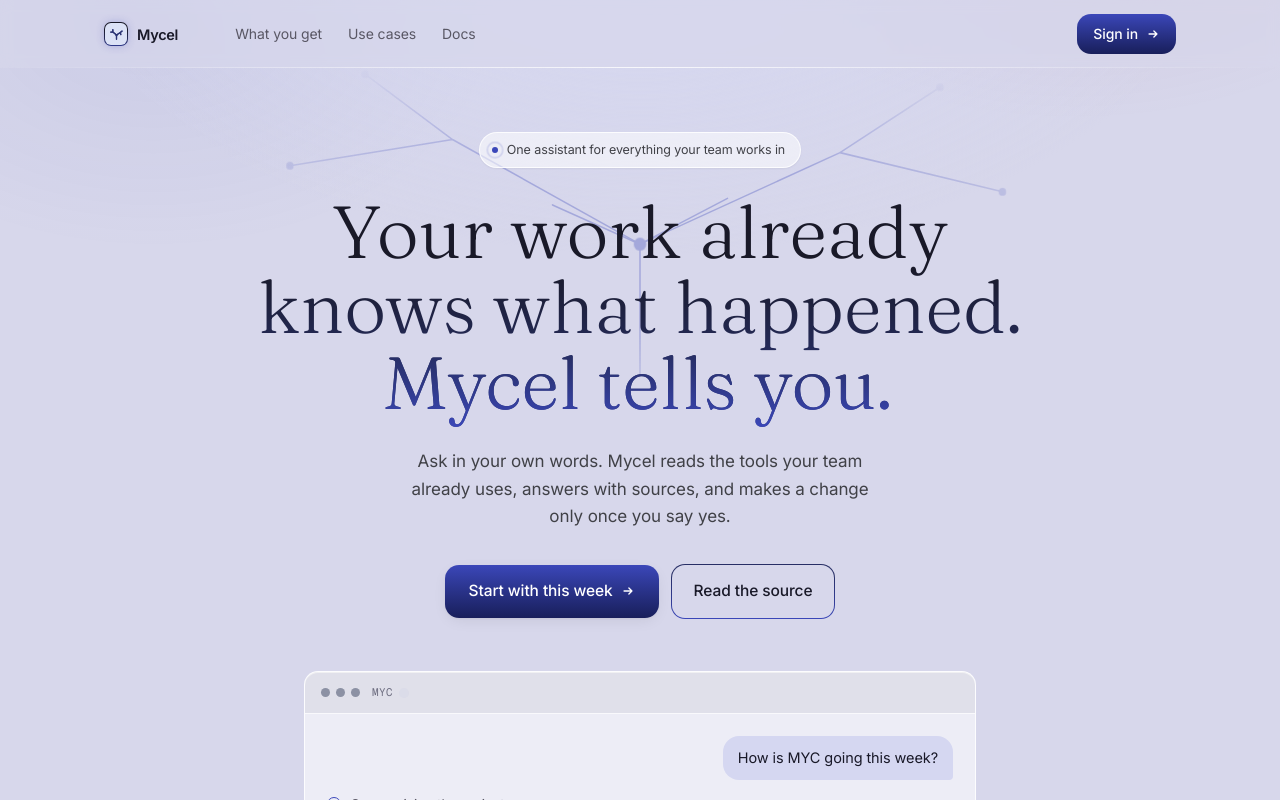
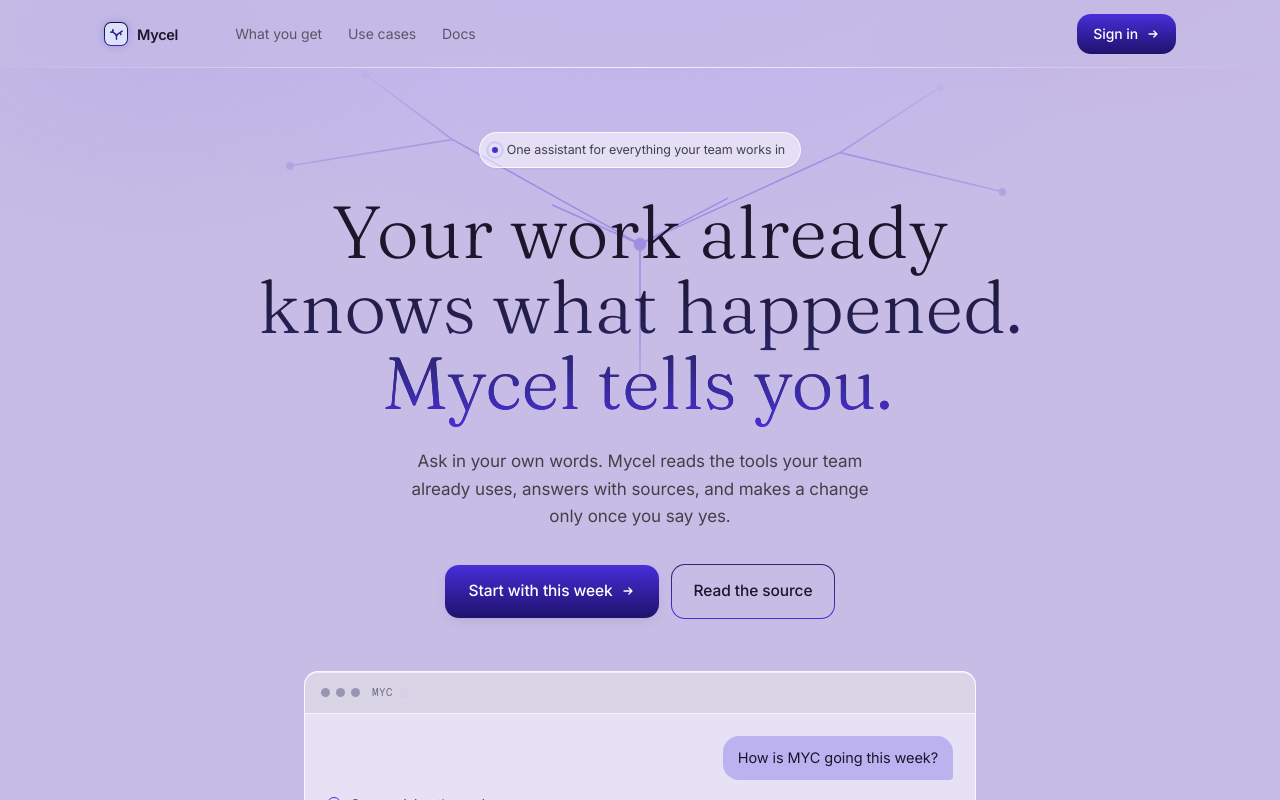
Before and after one commit to vuzlee/mycel, a React (Vite) app in the folder web/: page /app/home in a window 1280 px wide. Shown: the top 800 px of the page. Built offline with nearby package versions, Linux system fonts and the light colour scheme; no server answers.

Commit message:
style(web): lavender violet, Nothing archived under its label (MYC-183)

```diff
--- a/web/src/styles/asking.css
+++ b/web/src/styles/asking.css
@@ -7,7 +7,7 @@
   z-index: 40;
   inset: 0;
   padding: 24px;
-  background: rgb(10 10 15 / 0.44);
+  background: rgb(11 9 16 / 0.44);
   /* Stated, not inherited: the drawer's media query hides and fades `.scrim`, and a
      confirmation that fades out under it would be a dialog nobody can answer. */
   opacity: 1;
@@ -168,7 +168,7 @@
     position: fixed;
     z-index: 19;
     inset: 0;
-    background: rgb(10 10 15 / 0.44);
+    background: rgb(11 9 16 / 0.44);
     opacity: 0;
     pointer-events: none;
     transition: opacity 0.22s ease;
--- a/web/src/styles/base.css
+++ b/web/src/styles/base.css
@@ -6,34 +6,34 @@
  */
 
 :root {
-  --mark-ink: #464d92;
-  --wordmark: #30316b;
-  --ground: #e4e5e9;
+  --mark-ink: #49399f;
+  --wordmark: #382675;
+  --ground: #cbcbd7;
   --surface: #ffffff;
-  --sunk: #dadae8;
+  --sunk: #cac3e0;
   --raised: #ffffff;
 
-  --ink: #14141b;
+  --ink: #15131c;
   --ink-2: #404147;
   --muted: #595764;
   --faint: #6e6e81;
 
-  --rule: #d0d1dd;
-  --rule-2: #8c91a4;
+  --rule: #cbc7db;
+  --rule-2: #9796b2;
 
-  --accent: #464d92;
-  --accent-hover: #454c84;
+  --accent: #49399f;
+  --accent-hover: #463a8f;
   --accent-ink: #ffffff;
-  --accent-soft: #d5d7f1;
-  --accent-line: #747fdc;
+  --accent-soft: #bdb2f0;
+  --accent-line: #8b7af1;
   /* The accent itself, with the accent's own ink on top. Not a tint of it: the surfaces
      a selection lands on are already tinted — the question bubble is `--accent-soft` —
      and a tint over a tint is not a mark. The pair is the one combination that reads on
      every background the app has. */
-  --select: #464d92;
+  --select: #49399f;
   --select-ink: #ffffff;
   /* A cited quote, marked over text: the accent, thin enough to read through. */
-  --quote-mark: rgb(70 77 146 / 20%);
+  --quote-mark: rgb(73 57 159 / 20%);
 
   --flag: #a63d6b;
   --flag-soft: #fdeef4;
@@ -55,23 +55,23 @@
      the three still separate, because they separate by POSITION ALONG ONE ARC rather than
      by being unrelated colors. Done gets the accent's own hue on purpose: it is the one
      the page is asking you to want. */
-  --todo: #626477;
-  --doing: #586da7;
-  --done: #4b3e8a;
+  --todo: #635e7b;
+  --doing: #595abb;
+  --done: #5c3197;
   --late: #c03c78;
 
   /* The heatmap's five steps, palest to full. Its own ramp rather than opacity over the
      accent: a translucent cell picks up whatever is behind it, and these sit on two
      different surfaces. */
-  --heat-0: #d5d7f1;
-  --heat-1: #c3c9ef;
-  --heat-2: #6e78cc;
-  --heat-3: #5f68bf;
-  --heat-4: #464d92;
+  --heat-0: #bdb2f0;
+  --heat-1: #b5adf5;
+  --heat-2: #8272e1;
+  --heat-3: #7260d5;
+  --heat-4: #49399f;
 
-  --shadow-sm: 0 1px 2px rgb(20 20 27 / 0.05);
-  --shadow-md: 0 4px 16px -4px rgb(20 20 27 / 0.1), 0 1px 3px rgb(20 20 27 / 0.05);
-  --shadow-lg: 0 16px 40px -12px rgb(36 36 67 / 0.18);
+  --shadow-sm: 0 1px 2px rgb(21 19 28 / 0.05);
+  --shadow-md: 0 4px 16px -4px rgb(21 19 28 / 0.1), 0 1px 3px rgb(21 19 28 / 0.05);
+  --shadow-lg: 0 16px 40px -12px rgb(41 31 72 / 0.18);
 
   --sans: "Inter", ui-sans-serif, system-ui, -apple-system, sans-serif;
   --mono: "Geist Mono", ui-monospace, SFMono-Regular, Menlo, monospace;
@@ -109,44 +109,44 @@
 @media (prefers-color-scheme: dark) {
   :root:not([data-theme="light"]) {
     color-scheme: dark;
-    --ground: #09090e;
-    --surface: #111115;
-    --sunk: #0e0e11;
-    --raised: #17161d;
+    --ground: #0a080f;
+    --surface: #121016;
+    --sunk: #0e0d12;
+    --raised: #18151e;
 
-    --ink: #d7d7e6;
-    --ink-2: #babdc6;
+    --ink: #cac3df;
+    --ink-2: #c9c9d5;
     --muted: #716e81;
     --faint: #565462;
 
-    --rule: #1f1f29;
-    --rule-2: #3a3e47;
+    --rule: #211d2b;
+    --rule-2: #383949;
 
-    --mark-ink: #737cdc;
+    --mark-ink: #8d79f1;
 
-    --wordmark: #666cd8;
-    --accent: #5f69d8;
-    --accent-hover: #c7cdee;
-    --accent-ink: #111218;
-    --accent-soft: #232437;
-    --accent-line: #3f4062;
-    --select: #5f69d8;
-    --select-ink: #111218;
-    --quote-mark: rgb(95 105 216 / 30%);
+    --wordmark: #8369ee;
+    --accent: #7860ef;
+    --accent-hover: #b6b0f2;
+    --accent-ink: #111019;
+    --accent-soft: #25203b;
+    --accent-line: #433968;
+    --select: #7860ef;
+    --select-ink: #111019;
+    --quote-mark: rgb(120 96 239 / 30%);
 
     --flag: #f090b4;
     --flag-soft: #231721;
 
-    --todo: #6a6c83;
-    --doing: #899dd4;
-    --done: #644ac2;
+    --todo: #746e92;
+    --doing: #9394e6;
+    --done: #8c47db;
     --late: #f18ab4;
 
-    --heat-0: #17161f;
-    --heat-1: #2c2d4a;
-    --heat-2: #3f4062;
-    --heat-3: #4b5075;
-    --heat-4: #5f69d8;
+    --heat-0: #191421;
+    --heat-1: #30274f;
+    --heat-2: #433968;
+    --heat-3: #4b447c;
+    --heat-4: #7860ef;
 
     --shadow-sm: none;
     --shadow-md: 0 4px 16px -4px rgb(0 0 0 / 0.5);
@@ -156,44 +156,44 @@
 
 :root[data-theme="dark"] {
   color-scheme: dark;
-  --ground: #09090e;
-  --surface: #111115;
-  --sunk: #0e0e11;
-  --raised: #17161d;
+  --ground: #0a080f;
+  --surface: #121016;
+  --sunk: #0e0d12;
+  --raised: #18151e;
 
-  --ink: #d7d7e6;
-  --ink-2: #babdc6;
+  --ink: #cac3df;
+  --ink-2: #c9c9d5;
   --muted: #716e81;
   --faint: #565462;
 
-  --rule: #1f1f29;
-  --rule-2: #3a3e47;
+  --rule: #211d2b;
+  --rule-2: #383949;
 
-  --mark-ink: #737cdc;
+  --mark-ink: #8d79f1;
 
-  --wordmark: #666cd8;
-  --accent: #5f69d8;
-  --accent-hover: #c7cdee;
-  --accent-ink: #111218;
-  --accent-soft: #232437;
-  --accent-line: #3f4062;
-  --select: #5f69d8;
-  --select-ink: #111218;
-  --quote-mark: rgb(95 105 216 / 30%);
+  --wordmark: #8369ee;
+  --accent: #7860ef;
+  --accent-hover: #b6b0f2;
+  --accent-ink: #111019;
+  --accent-soft: #25203b;
+  --accent-line: #433968;
+  --select: #7860ef;
+  --select-ink: #111019;
+  --quote-mark: rgb(120 96 239 / 30%);
 
   --flag: #f090b4;
   --flag-soft: #231721;
 
-  --todo: #6a6c83;
-  --doing: #899dd4;
-  --done: #644ac2;
+  --todo: #746e92;
+  --doing: #9394e6;
+  --done: #8c47db;
   --late: #f18ab4;
 
-  --heat-0: #17161f;
-  --heat-1: #2c2d4a;
-  --heat-2: #3f4062;
-  --heat-3: #4b5075;
-  --heat-4: #5f69d8;
+  --heat-0: #191421;
+  --heat-1: #30274f;
+  --heat-2: #433968;
+  --heat-3: #4b447c;
+  --heat-4: #7860ef;
 
   --shadow-sm: none;
   --shadow-md: 0 4px 16px -4px rgb(0 0 0 / 0.5);
--- a/web/src/styles/glass-pages.css
+++ b/web/src/styles/glass-pages.css
@@ -74,9 +74,9 @@
 
 .gate button.primary,
 .picker .primary {
-  background: linear-gradient(135deg, #3c4ace, #394498);
+  background: linear-gradient(135deg, #5136ea, #3a28a9);
   color: #fff;
-  box-shadow: 0 8px 24px -10px rgb(60 74 206 / 0.8);
+  box-shadow: 0 8px 24px -10px rgb(81 54 234 / 0.8);
 }
 
 /* ---------------------------------------------------------------- sign-in */
@@ -515,7 +515,7 @@
 
 .home .cases .bar.late {
   /* The one that slipped: the deep end of the violet, not a second hue. */
-  fill: color-mix(in oklab, var(--accent) 35%, #9a5cf0);
+  fill: color-mix(in oklab, var(--accent) 35%, #cd68ff);
 }
 
 .home .cases .slot {
--- a/web/src/styles/glass.css
+++ b/web/src/styles/glass.css
@@ -3,70 +3,70 @@
    those blur through a ::before backing layer instead. */
 
 :root {
-  --ground: #d7d7eb;
-  --ink: #191928;
-  --accent: #3b47b9;
-  --accent-hover: #3a45a8;
-  --mark-ink: #3b47b9;
-  --select: #3b47b9;
+  --ground: #c7bce6;
+  --ink: #1b162b;
+  --accent: #482eda;
+  --accent-hover: #3d27bb;
+  --mark-ink: #482eda;
+  --select: #482eda;
   --glass: rgb(255 255 255 / 0.55);
   --glass-hover: rgb(255 255 255 / 0.7);
   --glass-strong: rgb(255 255 255 / 0.68);
   --glass-line: rgb(255 255 255 / 0.8);
   --glass-edge: inset 0 1px 0 rgb(255 255 255 / 0.9);
-  --glass-shadow: 0 8px 32px rgb(48 50 109 / 0.12);
+  --glass-shadow: 0 8px 32px rgb(55 37 120 / 0.12);
   --glass-blur: blur(6px);
-  --blob-a: rgb(51 67 205 / 0);
-  --blob-b: rgb(79 51 203 / 0);
-  --blob-c: rgb(86 121 213 / 0);
+  --blob-a: rgb(71 43 234 / 0);
+  --blob-b: rgb(125 42 232 / 0);
+  --blob-c: rgb(85 89 237 / 0);
   --radius: 18px;
   --radius-sm: 14px;
 }
 
 @media (prefers-color-scheme: dark) {
   :root:not([data-theme="light"]) {
-    --ground: #0b0b12;
-    --sunk: #11111b;
-    --ink: #d4d5e7;
-    --muted: #6f708d;
-    --faint: #505160;
-    --accent: #5e66d7;
-    --mark-ink: #5e66d7;
-    --select: #3c4ace;
+    --ground: #0c0a13;
+    --sunk: #130f1d;
+    --ink: #c6c0e3;
+    --muted: #7d759b;
+    --faint: #514d63;
+    --accent: #7a5fee;
+    --mark-ink: #7a5fee;
+    --select: #5136ea;
     --select-ink: #ffffff;
     --glass: rgb(255 255 255 / 0.08);
     --glass-hover: rgb(255 255 255 / 0.12);
-    --glass-strong: rgb(26 26 40 / 0.6);
+    --glass-strong: rgb(28 24 42 / 0.6);
     --glass-line: rgb(255 255 255 / 0.18);
     --glass-edge: inset 0 1px 0 rgb(255 255 255 / 0.08);
-    --glass-shadow: 0 8px 32px rgb(17 19 46 / 0.35);
+    --glass-shadow: 0 8px 32px rgb(19 12 51 / 0.35);
     --glass-blur: blur(6px);
-    --blob-a: rgb(51 67 205 / 0);
-    --blob-b: rgb(79 51 203 / 0);
-    --blob-c: rgb(86 121 213 / 0);
+    --blob-a: rgb(71 43 234 / 0);
+    --blob-b: rgb(125 42 232 / 0);
+    --blob-c: rgb(85 89 237 / 0);
   }
 }
 
 :root[data-theme="dark"] {
-  --ground: #0b0b12;
-  --sunk: #11111b;
-  --ink: #d4d5e7;
-  --muted: #6f708d;
-  --faint: #505160;
-  --accent: #5e66d7;
-  --mark-ink: #5e66d7;
-  --select: #3c4ace;
+  --ground: #0c0a13;
+  --sunk: #130f1d;
+  --ink: #c6c0e3;
+  --muted: #7d759b;
+  --faint: #514d63;
+  --accent: #7a5fee;
+  --mark-ink: #7a5fee;
+  --select: #5136ea;
   --select-ink: #ffffff;
   --glass: rgb(255 255 255 / 0.08);
   --glass-hover: rgb(255 255 255 / 0.12);
-  --glass-strong: rgb(26 26 40 / 0.6);
+  --glass-strong: rgb(28 24 42 / 0.6);
   --glass-line: rgb(255 255 255 / 0.18);
   --glass-edge: inset 0 1px 0 rgb(255 255 255 / 0.08);
-  --glass-shadow: 0 8px 32px rgb(17 19 46 / 0.35);
+  --glass-shadow: 0 8px 32px rgb(19 12 51 / 0.35);
   --glass-blur: blur(6px);
-  --blob-a: rgb(51 67 205 / 0);
-  --blob-b: rgb(79 51 203 / 0);
-  --blob-c: rgb(86 121 213 / 0);
+  --blob-a: rgb(71 43 234 / 0);
+  --blob-b: rgb(125 42 232 / 0);
+  --blob-c: rgb(85 89 237 / 0);
 }
 
 /* ---------------------------------------------------------------- aura */
@@ -191,7 +191,7 @@
 /* ---------------------------------------------------------------- title */
 
 .blank h1 em {
-  background: linear-gradient(100deg, #3b47b9, #394498);
+  background: linear-gradient(100deg, #482eda, #3a28a9);
   -webkit-background-clip: text;
   background-clip: text;
   color: transparent;
@@ -200,12 +200,12 @@
 
 @media (prefers-color-scheme: dark) {
   :root:not([data-theme="light"]) .blank h1 em {
-    background-image: linear-gradient(100deg, #5e66d7, #3c4ace);
+    background-image: linear-gradient(100deg, #7a5fee, #5136ea);
   }
 }
 
 :root[data-theme="dark"] .blank h1 em {
-  background-image: linear-gradient(100deg, #5e66d7, #3c4ace);
+  background-image: linear-gradient(100deg, #7a5fee, #5136ea);
 }
 
 /* ---------------------------------------------------------------- fallbacks */
@@ -351,9 +351,9 @@
   width: 36px;
   height: 36px;
   border-radius: 12px;
-  background: linear-gradient(135deg, #3c4ace, #394498);
+  background: linear-gradient(135deg, #5136ea, #3a28a9);
   color: #fff;
-  box-shadow: 0 6px 20px -6px rgb(60 74 206 / 0.7);
+  box-shadow: 0 6px 20px -6px rgb(81 54 234 / 0.7);
 }
 
 .source-chips {
@@ -494,7 +494,7 @@
   border-color: var(--glass-line);
   box-shadow:
     var(--glass-edge),
-    0 6px 18px -10px rgb(17 19 46 / 0.5);
+    0 6px 18px -10px rgb(19 12 51 / 0.5);
 }
 
 .account-menu .me:hover {
@@ -516,7 +516,7 @@
 }
 
 .scrim.asking {
-  background: rgb(7 8 14 / 0.55);
+  background: rgb(7 6 15 / 0.55);
 }
 
 /* ---------------------------------------------------------------- knowledge */
@@ -564,11 +564,11 @@
   gap: 8px;
   padding: 10px 18px;
   border-radius: 12px;
-  background: linear-gradient(135deg, #3c4ace, #394498);
+  background: linear-gradient(135deg, #5136ea, #3a28a9);
   color: #fff;
   font-size: 14px;
   font-weight: 500;
-  box-shadow: 0 8px 24px -10px rgb(60 74 206 / 0.8);
+  box-shadow: 0 8px 24px -10px rgb(81 54 234 / 0.8);
   transition:
     transform 0.15s ease,
     box-shadow 0.15s ease;
@@ -576,7 +576,7 @@
 
 .kb-upload:hover {
   transform: translateY(-1px);
-  box-shadow: 0 12px 28px -10px rgb(60 74 206 / 0.9);
+  box-shadow: 0 12px 28px -10px rgb(81 54 234 / 0.9);
 }
 
 /* One glass strip, four figures split by soft rules. */
@@ -646,7 +646,7 @@
   gap: 10px;
   border: 2px dashed var(--accent);
   border-radius: 20px;
-  background: color-mix(in oklab, var(--accent) 14%, rgb(11 11 18 / 0.7));
+  background: color-mix(in oklab, var(--accent) 14%, rgb(12 10 19 / 0.7));
   color: var(--accent);
   pointer-events: none;
 }
@@ -806,8 +806,8 @@
 }
 
 .kb-kind[data-kind="docx"] {
-  background: color-mix(in oklab, #729bdc 16%, transparent);
-  color: #97b4e4;
+  background: color-mix(in oklab, #7888f1 16%, transparent);
+  color: #a5aff5;
 }
 
 .kb-open {
--- a/web/src/styles/knowledge-panel.css
+++ b/web/src/styles/knowledge-panel.css
@@ -147,7 +147,7 @@
 /* The page is paper in either theme, so its mark is the light one, multiplied into the ink. */
 .pdf-mark {
   position: absolute;
-  background: rgb(70 77 146 / 30%);
+  background: rgb(73 57 159 / 30%);
   mix-blend-mode: multiply;
   border-radius: 2px;
 }
--- a/web/src/styles/shell.css
+++ b/web/src/styles/shell.css
@@ -514,6 +514,12 @@
   margin-top: 4px;
 }
 
+/* Under the word "Archived", not under its icon: toggle inset, padding, icon and gap. */
+.archived .empty {
+  margin: 4px 18px 2px 40px;
+  font-size: 12.5px;
+}
+
 .archived li > button:not(.more) {
   opacity: 0.75;
 }
```
Also changed, not shown: web/src/styles/ask.css (+92 -0 lines).
